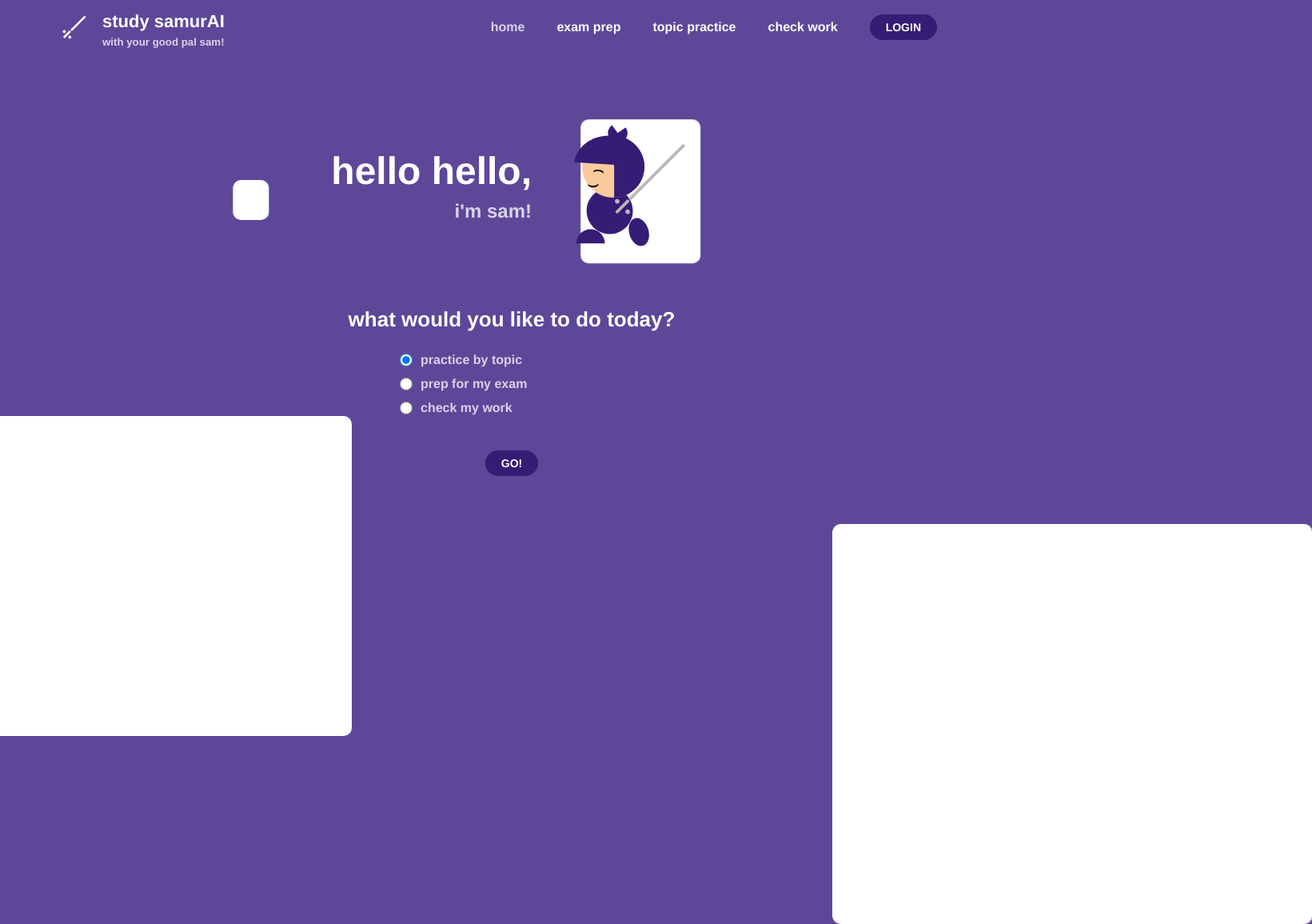
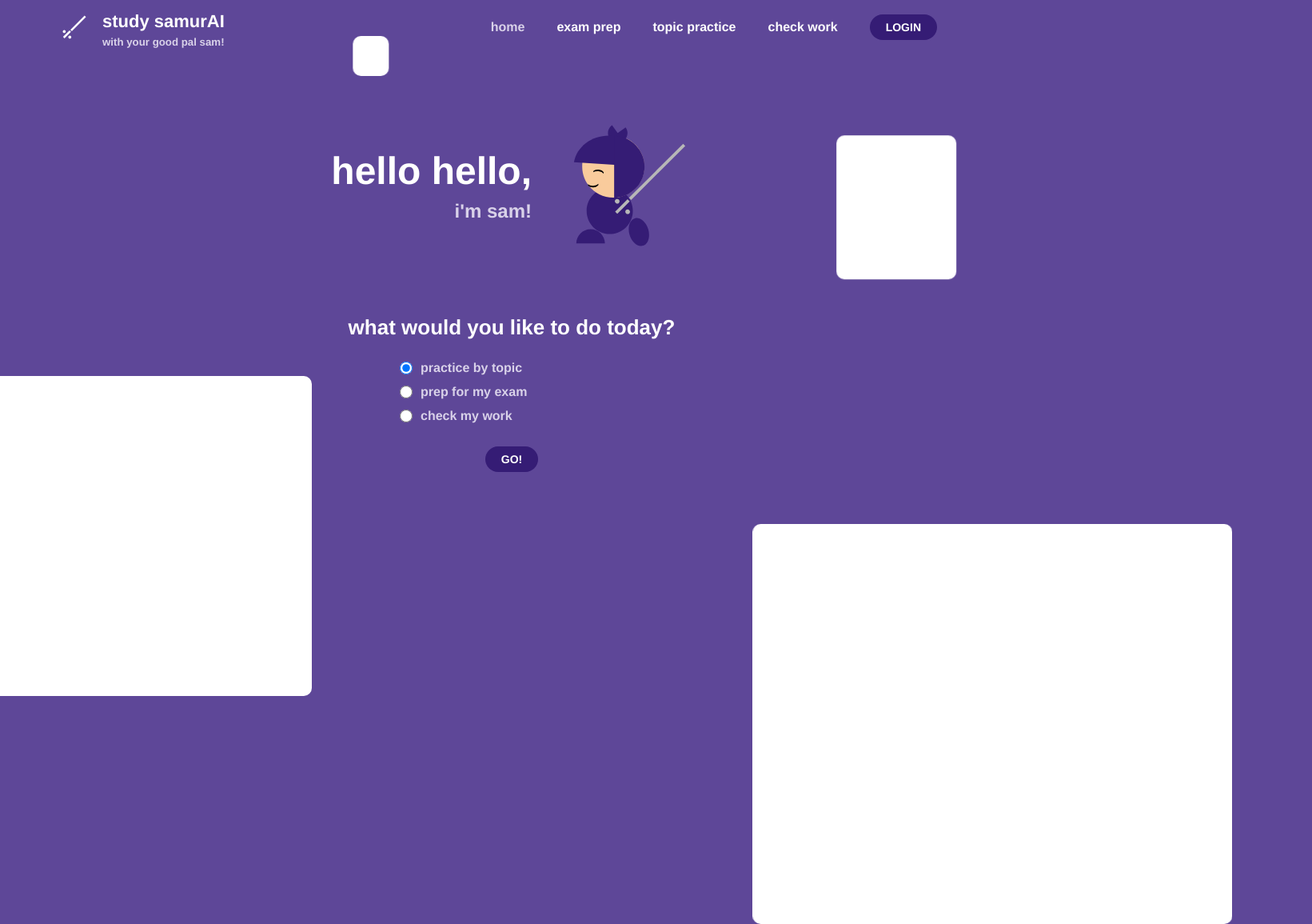
Before and after one commit to sophiasharif/study-samurai, a Vue app: page / in a window 1280 px wide. Shown: the part 30-1185 px from the top of the page at 80% size, 1641 px wide, since content can reach past the window. Built offline with nearby package versions, Linux system fonts and the light colour scheme; what mathjax-vue3 would draw is missing.

Commit message:
Moved background blocks

```diff
--- a/src/App.vue
+++ b/src/App.vue
@@ -95,31 +95,31 @@
   }
 
   #smallBlob {
-    left: 300px;
-    top: 260px;
+    left: 450px;
+    top: 80px;
     width: 45px;
     height: 50px;
     animation: animateCCW 12s linear infinite;
   }
 
   #mediumBlob {
-    left: 57%;
-    top: 170px;
+    left: 1050px;
+    top: 190px;
     width: 150px;
     height: 180px;
     animation: animateCW 16s linear infinite;
   }
 
   #largeBlob1 {
-    left: -50px;
-    top: 550px;
+    left: -100px;
+    top: 500px;
     width: 500px;
     height: 400px;
     animation: animateCW 10s linear infinite;
   }
 
   #largeBlob2 {
-    left: 1050px;
+    left: 950px;
     top: 690px;
     width: 600px;
     height: 500px;
--- a/src/views/HomeView.vue
+++ b/src/views/HomeView.vue
@@ -68,7 +68,7 @@
   form {
     display: grid;
     place-items: center;
-    margin: 60px;
+    margin: 70px;
   }
 
   .radio-choices {
@@ -77,7 +77,7 @@
     flex-direction: column;
     justify-content: center;
     align-items: flex-start;
-    margin: 20px 30px 25px 30px;
+    margin: 20px 30px 10px 30px;
   }
 
   label {
```
